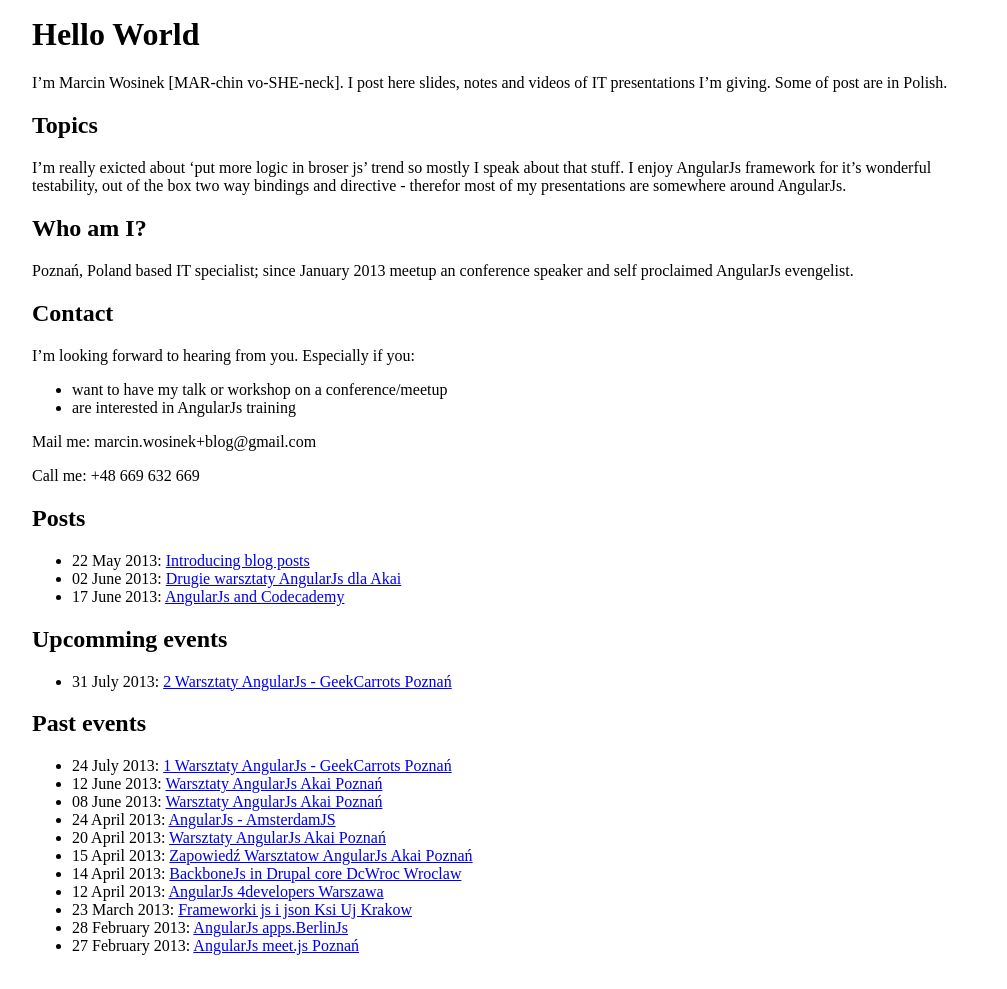
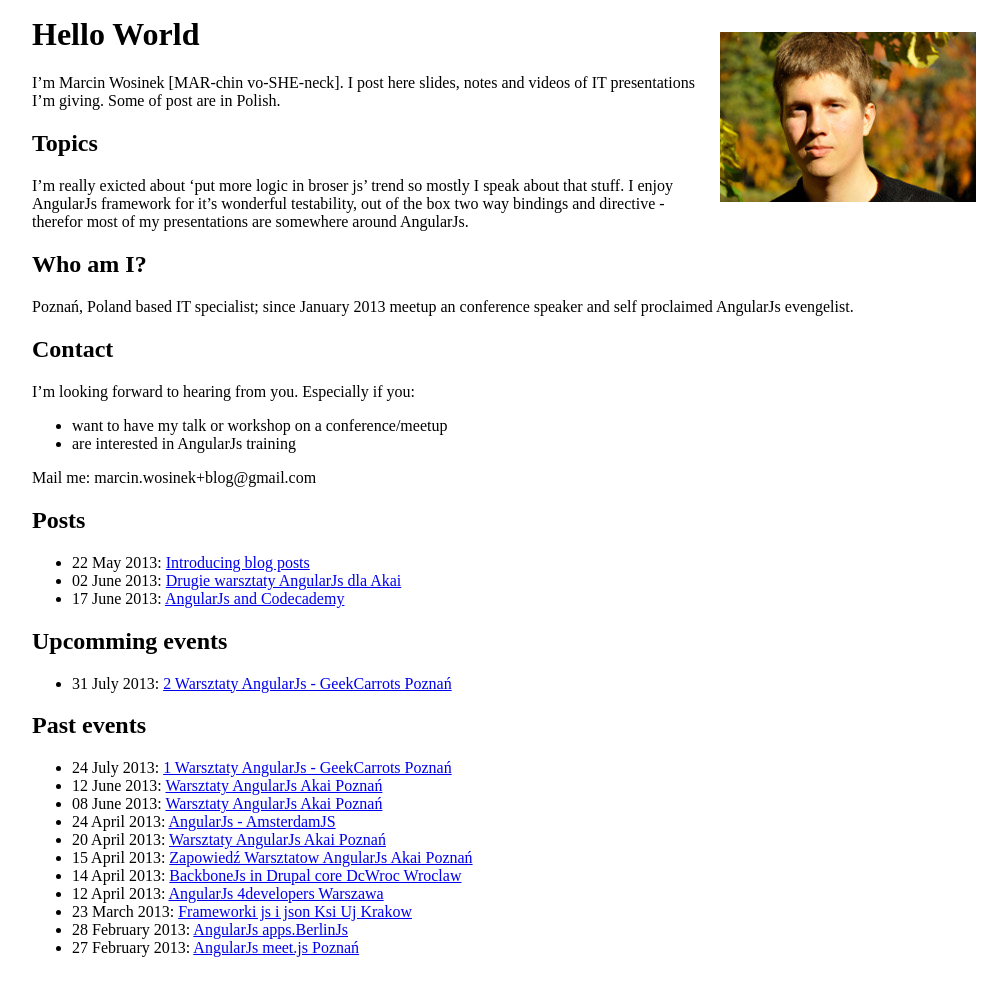
Before and after one commit to marcin-wosinek/blog, a Jekyll site: the page built from index.md, in a window 1280 px wide. Shown: the whole page, without its empty margins (128-1135 px from the left). Built offline with Jekyll 4.4.1, drawn with Linux system fonts in a browser that asks for light colours.

Commit message:
Add image to home page

```diff
--- a/_layouts/index.html
+++ b/_layouts/index.html
@@ -15,6 +15,7 @@
         pageTracker._trackPageview();
       } catch(err) {}
     </script>
+    <img src="/blog/marcin-wosinek.min.jpg" />
     {{ content }}
 
     <h2>Posts</h2>
--- a/index.md
+++ b/index.md
@@ -18,5 +18,3 @@ I'm looking forward to hearing from you. Especially if you:
 * are interested in AngularJs training
 
 Mail me: marcin.wosinek+blog@gmail.com
-
-Call me: +48 669 632 669
--- a/style.css
+++ b/style.css
@@ -3,3 +3,7 @@ body {
   margin: auto;
   padding: 1em;
 }
+img {
+  float: right;
+  margin: 1em;
+}
```
Also changed, not shown: marcin-wosinek.min.jpg (added).
